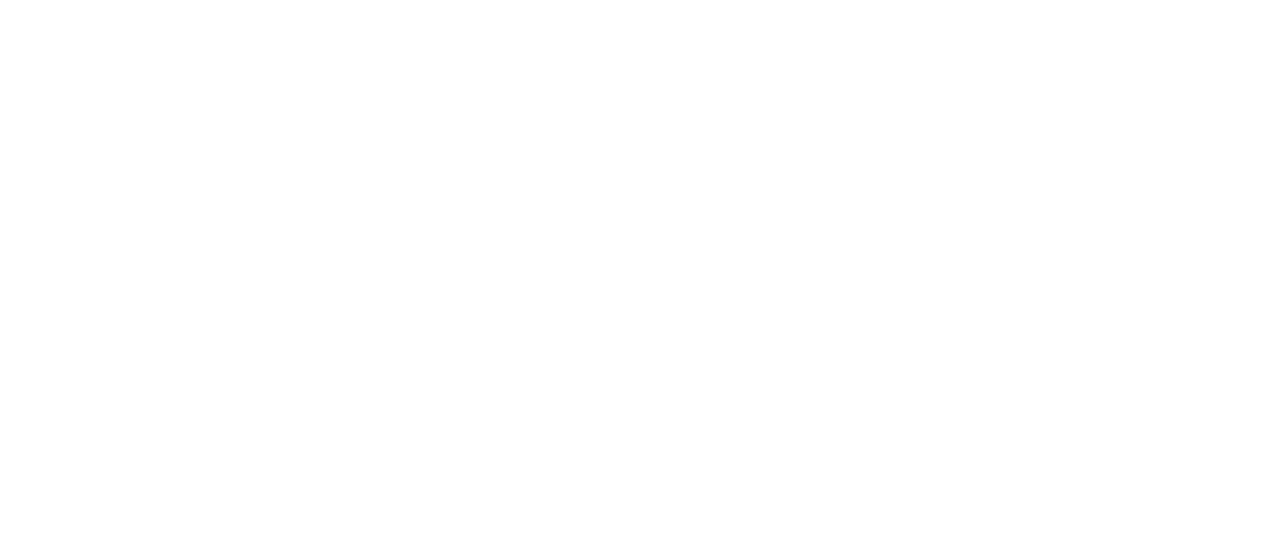
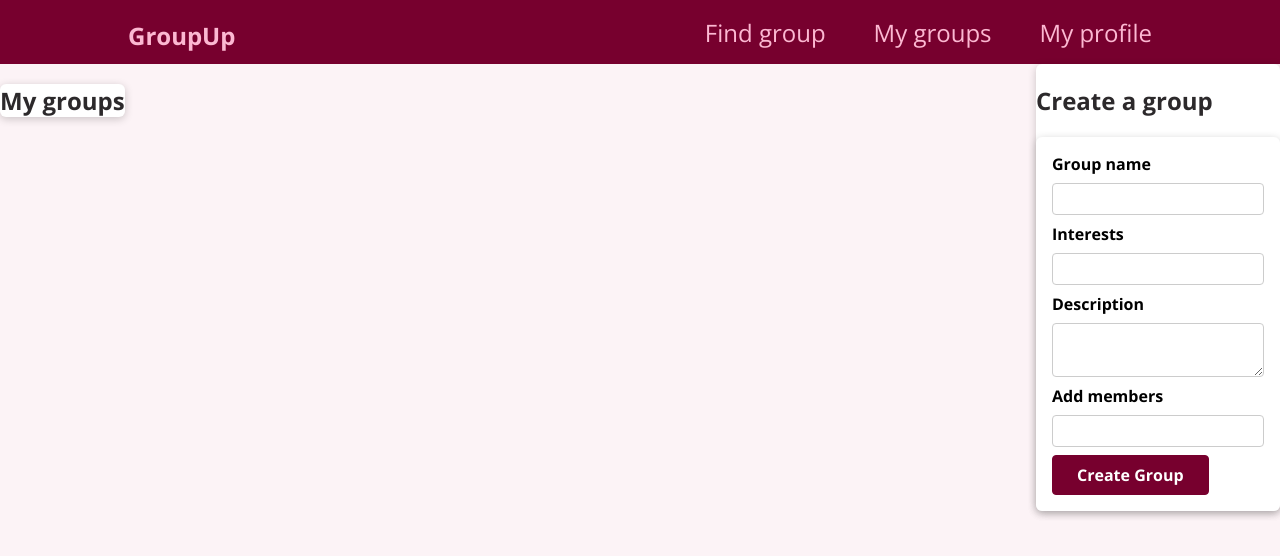
Before and after one commit to odaskjellet/TDT4140-GroupUp, a React (Create React App) app in the folder client/: page /groups in a window 1280 px wide. Before the commit this address had no page. Shown: the top 556 px of the page. Built offline with nearby package versions, Linux system fonts and the light colour scheme; no server answers.

Commit message:
Added navbar, added pages, added form to myGroups

```diff
--- a/client/src/App.jsx
+++ b/client/src/App.jsx
@@ -3,14 +3,19 @@ import './App.css';
 import LoginPage from './pages/LoginPage';
 import RegisterPage from './pages/RegisterPage';
 import HomePage from './pages/HomePage';
+import GroupPage from './pages/GroupPage';
+import MainNavigation from "./components/navigation/MainNavigation";
+
 
 function App() {
   return (
     <div>
+        <MainNavigation/>
       <Routes>
         <Route path="/" element={<LoginPage/>}/>
         <Route path="/register" element={<RegisterPage/>}/>
         <Route path="/home" element={<HomePage/>}/>
+        <Route path="/groups" element={<GroupPage/>}/>
       </Routes>
     </div>
   );
--- /dev/null
+++ b/client/src/components/groups/MyGroup.js
@@ -0,0 +1,43 @@
+import Card from "../../ui/Card";
+import classes from './MyGroup.module.css';
+import CreateGroupForm from "../userInput/CreateGroupForm";
+import {useEffect} from "react";
+
+export default function MyGroup() {
+
+
+    useEffect(() => {
+        const getData = async () => {
+            const dataFromServer = await fetchGroups()
+
+        }
+        getData()
+    }, []);
+
+    const fetchGroups = async () => {
+        const res = await fetch('api/get_group')
+        return await res.json();
+    }
+
+
+    return (
+        <div className={classes.test}>
+
+
+            <div className={classes.group}>
+                <Card>
+                    <h2>My groups</h2>
+
+
+                </Card>
+
+            </div>
+            <Card>
+                <h2>Create a group</h2>
+
+                <CreateGroupForm/>
+            </Card>
+
+        </div>
+    )
+}
--- /dev/null
+++ b/client/src/components/groups/MyGroup.module.css
@@ -0,0 +1,10 @@
+.group {
+    width: auto;
+
+}
+
+.test {
+    display: flex;
+    justify-content: space-between;
+
+}
--- /dev/null
+++ b/client/src/components/navigation/MainNavigation.js
@@ -0,0 +1,27 @@
+import classes from './MainNavigation.module.css';
+import {Link} from 'react-router-dom';
+
+export default function MainNavigation() {
+    return (
+        <header className={classes.header}>
+            <div className={classes.logo}><Link to='/home'>
+                     GroupUp
+                </Link>
+            </div>
+            <nav>
+                <ul>
+                    <li>
+                        <Link to='/matches'>Find group</Link>
+
+                    </li>
+                    <li>
+                        <Link to='/groups'>My groups</Link>
+                    </li>
+                    <li>
+                        <Link to='/profile'>My profile</Link>
+                    </li>
+                </ul>
+            </nav>
+        </header>
+    );
+}
--- /dev/null
+++ b/client/src/components/navigation/MainNavigation.module.css
@@ -0,0 +1,47 @@
+.header {
+    width: 100%;
+    height: 4rem;
+    display: flex;
+    align-items: center;
+    justify-content: space-between;
+    background-color: #77002e;
+    padding: 0 10%;
+}
+
+.logo {
+    font-size: 2rem;
+    color: white;
+    font-weight: bold;
+}
+
+.header ul {
+    list-style: none;
+    margin: 0;
+    padding: 0;
+    display: flex;
+    align-items: baseline;
+}
+
+.header li {
+    margin-left: 3rem;
+}
+
+.header a {
+    text-decoration: none;
+    font-size: 1.5rem;
+    color: #fcb8d2;
+}
+
+.header a:hover,
+.header a:active,
+.header a.active {
+    color: white;
+}
+
+.badge {
+    background-color: #cc2062;
+    color: white;
+    border-radius: 12px;
+    padding: 0 1rem;
+    margin-left: 0.5rem;
+}
--- /dev/null
+++ b/client/src/components/userInput/CreateGroupForm.js
@@ -0,0 +1,68 @@
+import classes from './LoginForm.module.css';
+import Card from "../../ui/Card";
+import {Link, useNavigate} from "react-router-dom";
+import {useForm} from "react-hook-form";
+
+export default function CreateGroupForm() {
+    const {register, formState: {errors}, handleSubmit} = useForm();
+    const navigate = useNavigate();
+    const onSubmit = async (data) => {
+        console.log(data)
+        fetch('/api/create_group', {
+            method: 'POST',
+            headers: { 'Content-Type': 'application/json' },
+            body: JSON.stringify(data)
+        }).then((res) => {
+            if (res.ok) {
+                console.log("group created!");
+            } else {
+                console.log(res.text()); // TODO
+            }
+        });
+    };
+
+
+    return (
+        <Card>
+            <form className={classes.form} onSubmit={handleSubmit(onSubmit)}>
+
+                <div className={classes.control}>
+                    <label htmlFor={'groupName'}>Group name</label>
+                    <input type={'text'} {...register('groupName',
+                        {required: true})} />
+                    {errors.password && 'Group Name is required'}
+                </div>
+
+                <div className={classes.control}>
+                    <label htmlFor={'interests'}>Interests</label>
+                    <input type={'text'} {...register('interests',
+                        {required: true})} />
+                    {errors.password && 'Group Name is required'}
+                </div>
+
+                <div className={classes.control}>
+                    <label htmlFor={'Description'}>Description</label>
+                    <textarea  {...register('Description',
+                        {required: true})} />
+                    {errors.password && 'Group Name is required'}
+                </div>
+
+                <div className={classes.control}>
+                    <label htmlFor={'groupName'}>Add members</label>
+                    <input type={'text'} {...register('groupName',
+                        {required: true})} />
+                    {errors.password && 'Group Name is required'}
+                </div>
+
+
+
+                <div className={classes.actions}>
+                    <button>Create Group</button>
+                </div>
+
+
+            </form>
+        </Card>
+    )
+
+}
--- a/client/src/components/userInput/LoginForm.js
+++ b/client/src/components/userInput/LoginForm.js
@@ -13,7 +13,7 @@ function LoginForm() {
   const {register, formState: {errors}, handleSubmit} = useForm();
   const navigate = useNavigate();
   const onSubmit = async (data) => {
-    fetch('/api/try_login', {
+    fetch('/api/get_group', {
       method: 'PUT',
       headers: { 'Content-Type': 'application/json' },
       body: JSON.stringify(data)
--- a/client/src/index.css
+++ b/client/src/index.css
@@ -1,16 +1,21 @@
+@import url('https://fonts.googleapis.com/css2?family=Open+Sans:wght@400;700&display=swap');
+
 * {
     box-sizing: border-box;
 }
 
 body {
-    font-family: sans-serif;
-    margin: 3rem;
+    font-family: 'Open Sans', sans-serif;
+    margin: 0;
+    background-color: #fcf3f6;
 }
 
-h1, h2 {
-    color: #333333;
+h1 {
+    font-size: 2.5rem;
+    color: #2c292b;
 }
 
-.actions {
-    text-align: right;
+h2 {
+    font-size: 1.5rem;
+    color: #2c292b;
 }
--- /dev/null
+++ b/client/src/pages/GroupPage.js
@@ -0,0 +1,12 @@
+import MyGroup from "../components/groups/MyGroup";
+import Card from "../ui/Card";
+import CreateGroupForm from "../components/userInput/CreateGroupForm";
+
+
+export default function GroupPage() {
+    return (
+
+        <MyGroup/>
+    )
+
+}
--- a/client/src/pages/HomePage.js
+++ b/client/src/pages/HomePage.js
@@ -1,12 +1,13 @@
-
 /**
  * The home page: the page the user sees after logging in.
  * @return {JSX.Element}
  * @constructor
  */
+import MainNavigation from "../components/navigation/MainNavigation";
+
 function HomePage() {
   return <section>
-    <h1>Hello world!</h1>
+    <h1>Hello world</h1>
   </section>;
 }
 
```
